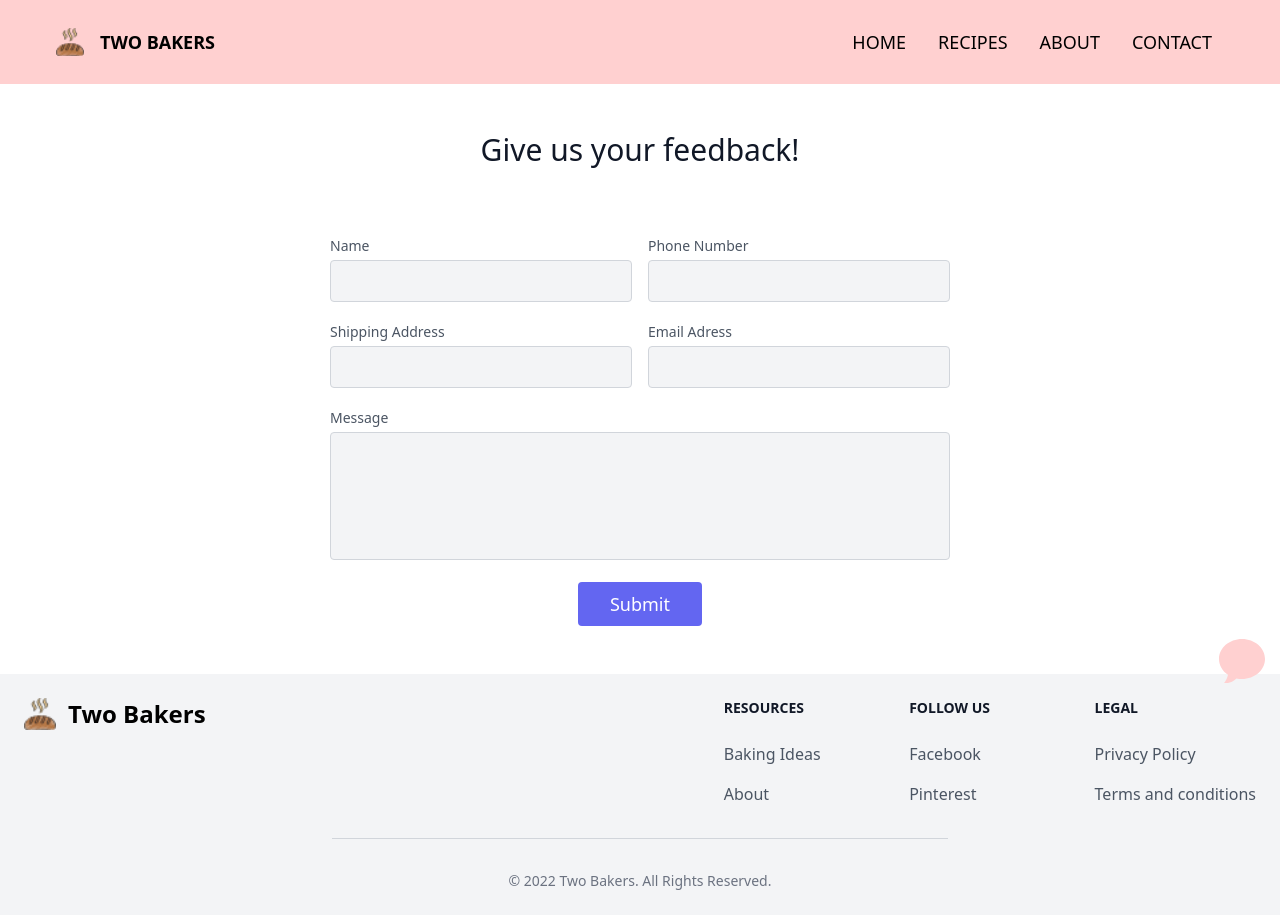
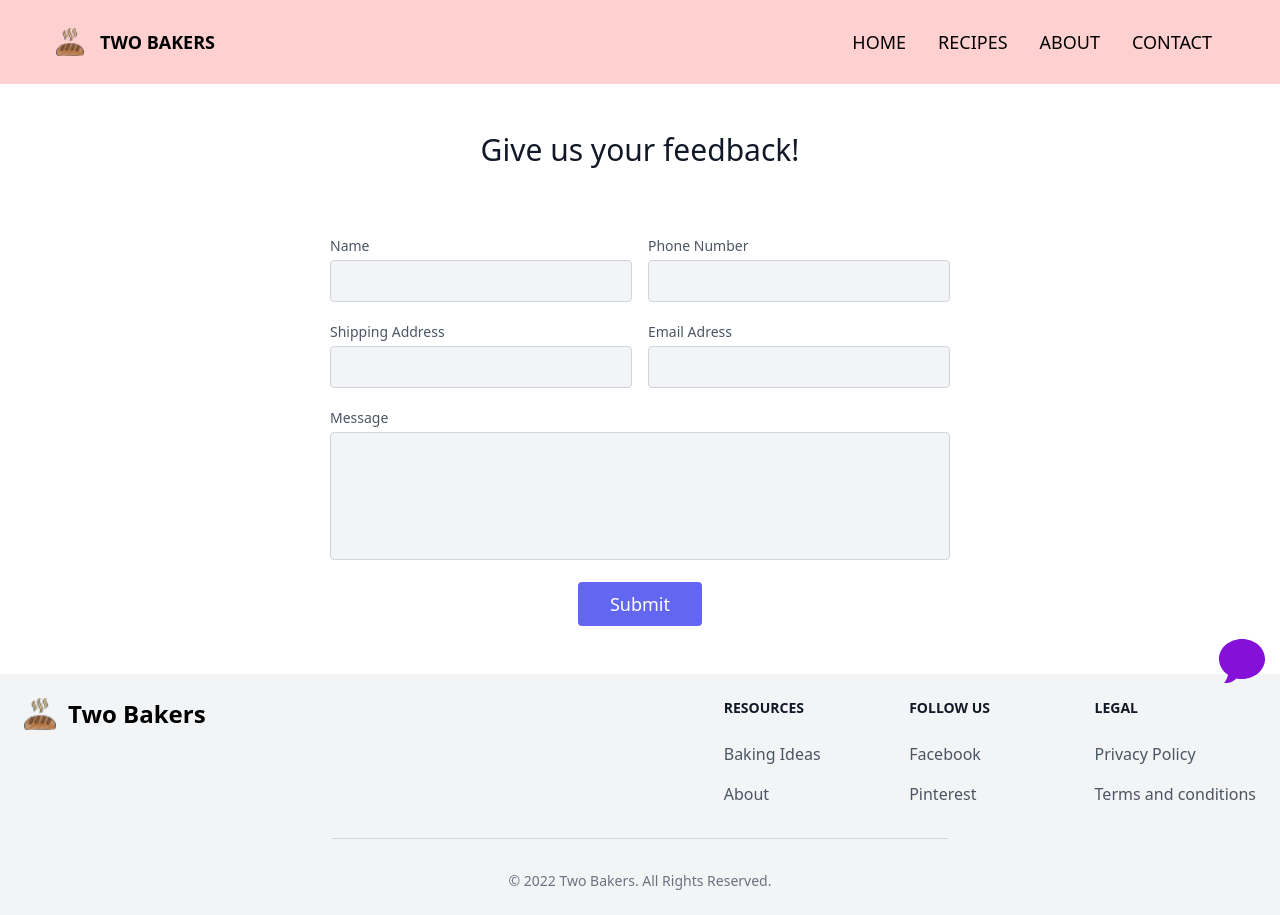
Before and after one commit to mrwn14/TwoBakers, a React (Create React App) app: page /TwoBakers/Contact in a window 1280 px wide. Built offline with nearby package versions, Linux system fonts and the light colour scheme.

Commit message:
changed chatbot color

```diff
--- a/src/components/Chatbot.js
+++ b/src/components/Chatbot.js
@@ -241,9 +241,9 @@ function Chatbot() {
         onClick={() => setExpand(!expand)}
       >
         {expand ? (
-            <svg fill="#FFD0D0" xmlns="http://www.w3.org/2000/svg"  viewBox="0 0 50 50" width="50px" height="50px"><path d="M 25 4 C 12.316406 4 2 12.972656 2 24 C 2 30.1875 5.335938 36.066406 10.949219 39.839844 C 10.816406 40.890625 10.285156 43.441406 8.183594 46.425781 L 7.078125 47.992188 L 9.054688 48 C 14.484375 48 18.15625 44.671875 19.363281 43.394531 C 21.195313 43.796875 23.089844 44 25 44 C 37.683594 44 48 35.027344 48 24 C 48 12.972656 37.683594 4 25 4 Z"/></svg>
+            <svg fill="#8510d8" xmlns="http://www.w3.org/2000/svg"  viewBox="0 0 50 50" width="50px" height="50px"><path d="M 25 4 C 12.316406 4 2 12.972656 2 24 C 2 30.1875 5.335938 36.066406 10.949219 39.839844 C 10.816406 40.890625 10.285156 43.441406 8.183594 46.425781 L 7.078125 47.992188 L 9.054688 48 C 14.484375 48 18.15625 44.671875 19.363281 43.394531 C 21.195313 43.796875 23.089844 44 25 44 C 37.683594 44 48 35.027344 48 24 C 48 12.972656 37.683594 4 25 4 Z"/></svg>
             ) : (
-            <svg fill="#FFD0D0" xmlns="http://www.w3.org/2000/svg"  viewBox="0 0 50 50" width="50px" height="50px"><path d="M 25 4 C 12.316406 4 2 12.972656 2 24 C 2 30.1875 5.335938 36.066406 10.949219 39.839844 C 10.816406 40.890625 10.285156 43.441406 8.183594 46.425781 L 7.078125 47.992188 L 9.054688 48 C 14.484375 48 18.15625 44.671875 19.363281 43.394531 C 21.195313 43.796875 23.089844 44 25 44 C 37.683594 44 48 35.027344 48 24 C 48 12.972656 37.683594 4 25 4 Z"/></svg>
+            <svg fill="#8510d8" xmlns="http://www.w3.org/2000/svg"  viewBox="0 0 50 50" width="50px" height="50px"><path d="M 25 4 C 12.316406 4 2 12.972656 2 24 C 2 30.1875 5.335938 36.066406 10.949219 39.839844 C 10.816406 40.890625 10.285156 43.441406 8.183594 46.425781 L 7.078125 47.992188 L 9.054688 48 C 14.484375 48 18.15625 44.671875 19.363281 43.394531 C 21.195313 43.796875 23.089844 44 25 44 C 37.683594 44 48 35.027344 48 24 C 48 12.972656 37.683594 4 25 4 Z"/></svg>
         )}
       </button>
     </div>
```
